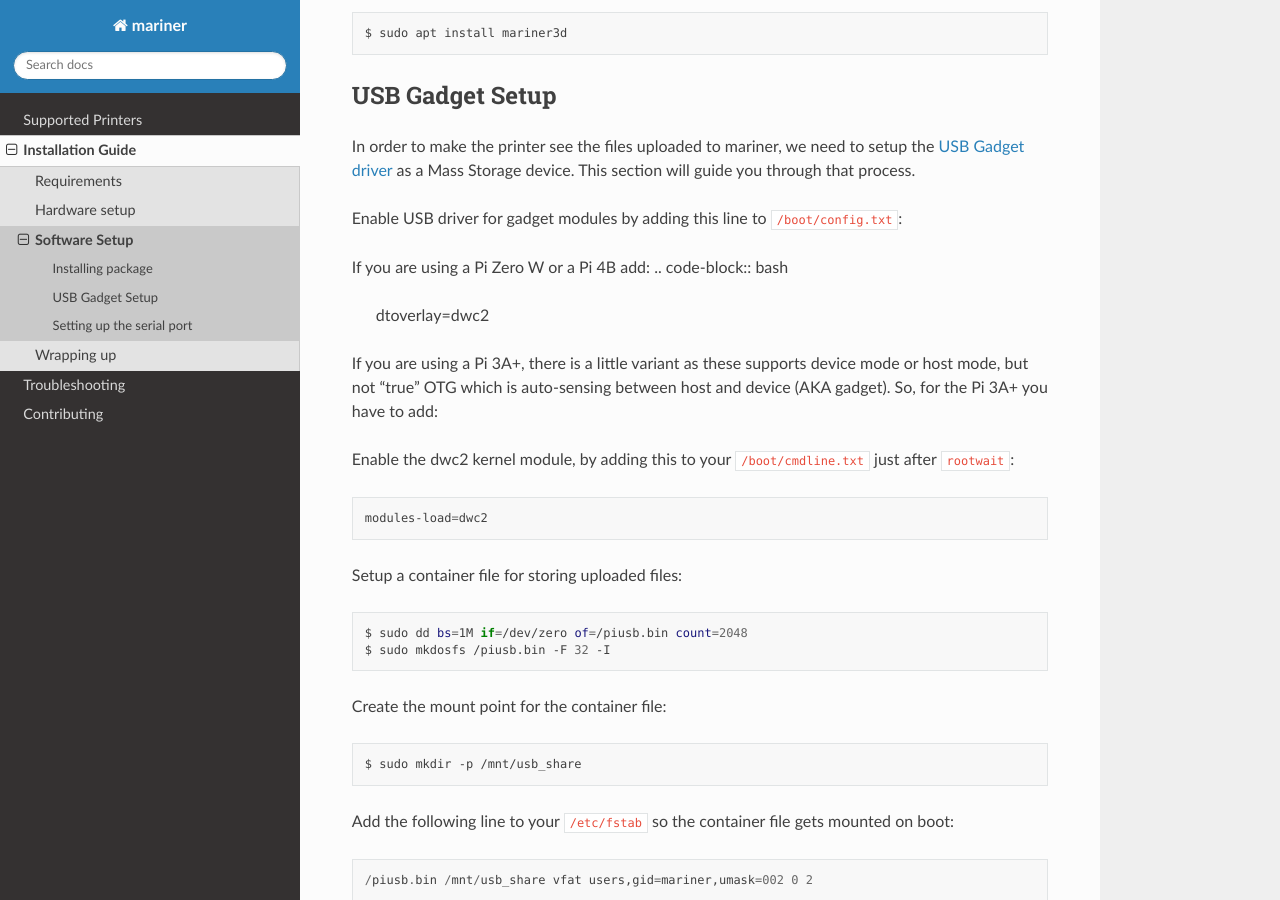
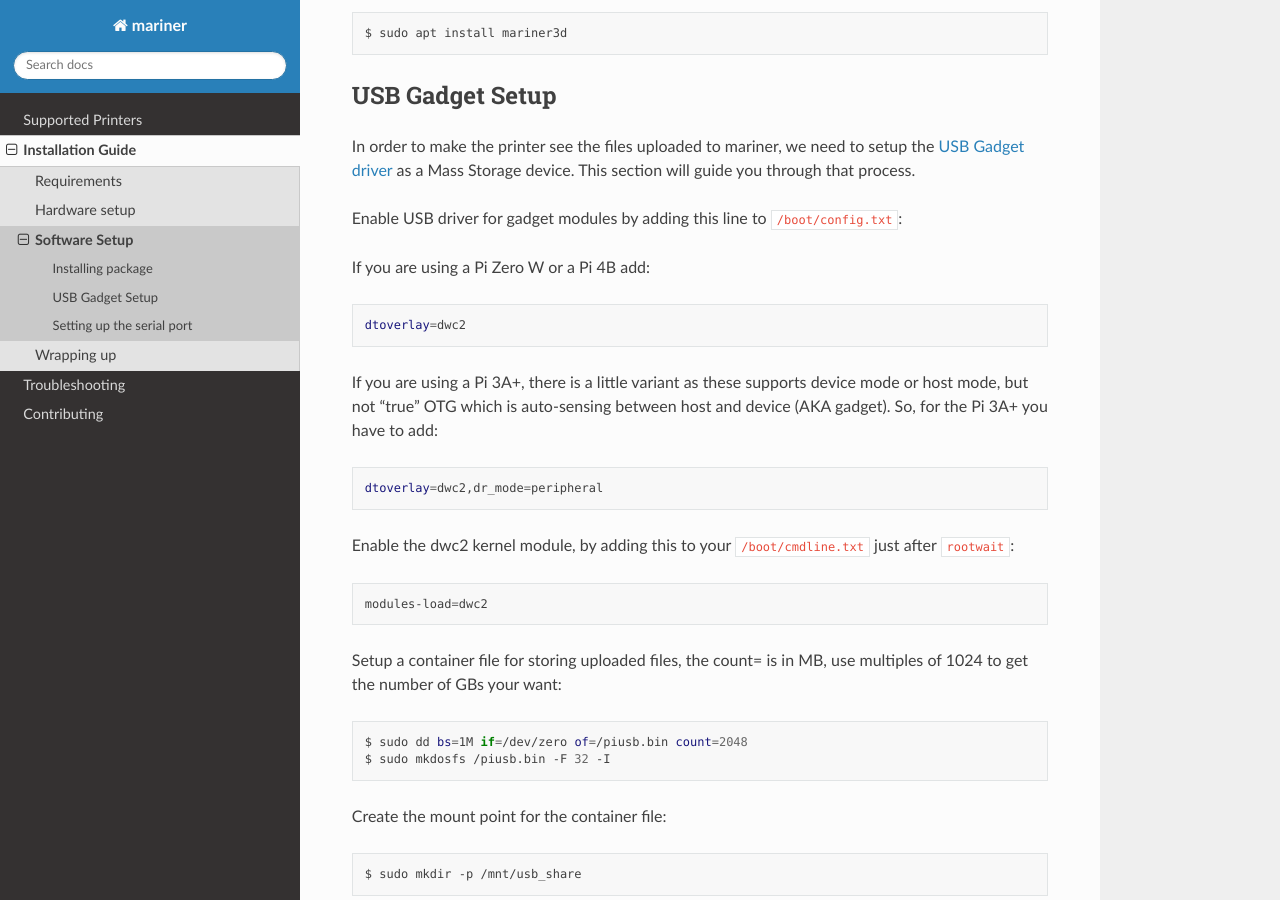
Before and after one commit to luizribeiro/mariner, a Sphinx documentation site: the page built from docs/software-setup.rst, in a window 1280 px wide and 900 px high, scrolled down 593 px. Built offline with Sphinx 7.4.7 and the Read the Docs theme 2.0.0, drawn with Linux system fonts in a browser that asks for light colours.

Commit message:
Update software-setup.rst
Corrected the bash formatting and added sizing precisions to the container file creation

```diff
--- a/docs/software-setup.rst
+++ b/docs/software-setup.rst
@@ -40,7 +40,9 @@ Enable USB driver for gadget modules by adding this line to
 ``/boot/config.txt``:
 
 If you are using a Pi Zero W or a Pi 4B add:
+
 .. code-block:: bash
+
    dtoverlay=dwc2
 
 If you are using a Pi 3A+, there is a little variant as these supports device
@@ -48,6 +50,7 @@ mode or host mode, but not "true" OTG which is auto-sensing between host and
 device (AKA gadget). So, for the Pi 3A+ you have to add:
 
 .. code-block:: bash
+
    dtoverlay=dwc2,dr_mode=peripheral
 
 Enable the dwc2 kernel module, by adding this to your ``/boot/cmdline.txt``
@@ -57,7 +60,7 @@ just after ``rootwait``:
 
    modules-load=dwc2
 
-Setup a container file for storing uploaded files:
+Setup a container file for storing uploaded files, the count= is in MB, use multiples of 1024 to get the number of GBs your want:
 
 .. code-block:: bash
 
```
